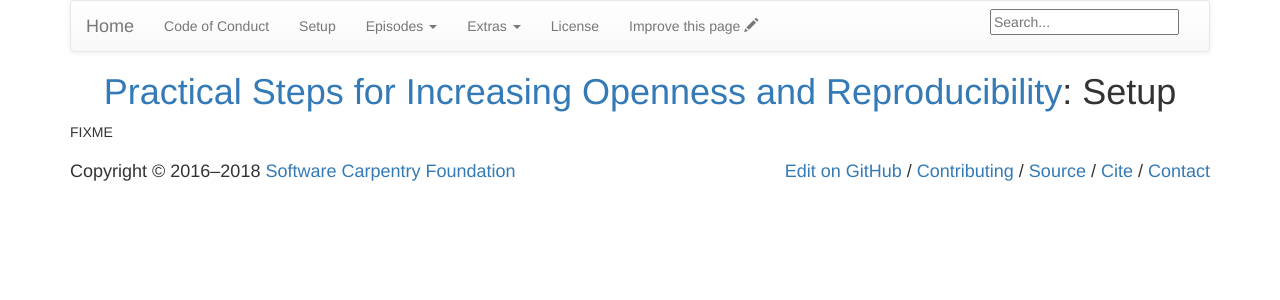
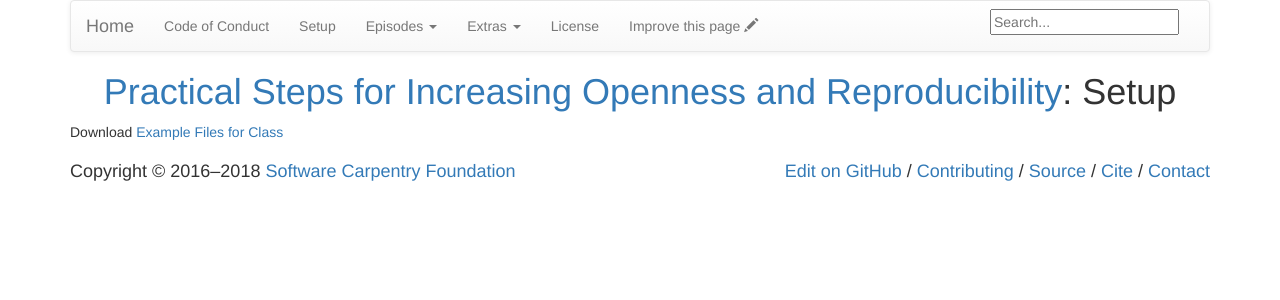
Before and after one commit to ucla-data-archive/2017-sio-osfdemo, a Jekyll site: the page built from setup.md, in a window 1280 px wide. Shown: the top 300 px of the page. Built offline with Jekyll 4.4.1, drawn with Linux system fonts in a browser that asks for light colours.

Commit message:
adding link to files

```diff
--- a/setup.md
+++ b/setup.md
@@ -3,4 +3,5 @@ layout: page
 title: Setup
 root: .
 ---
-FIXME
+
+Download [Example Files for Class](https://github.com/ucla-data-archive/2018-env-188b/raw/master/data/files-osf-examples.zip)
```
